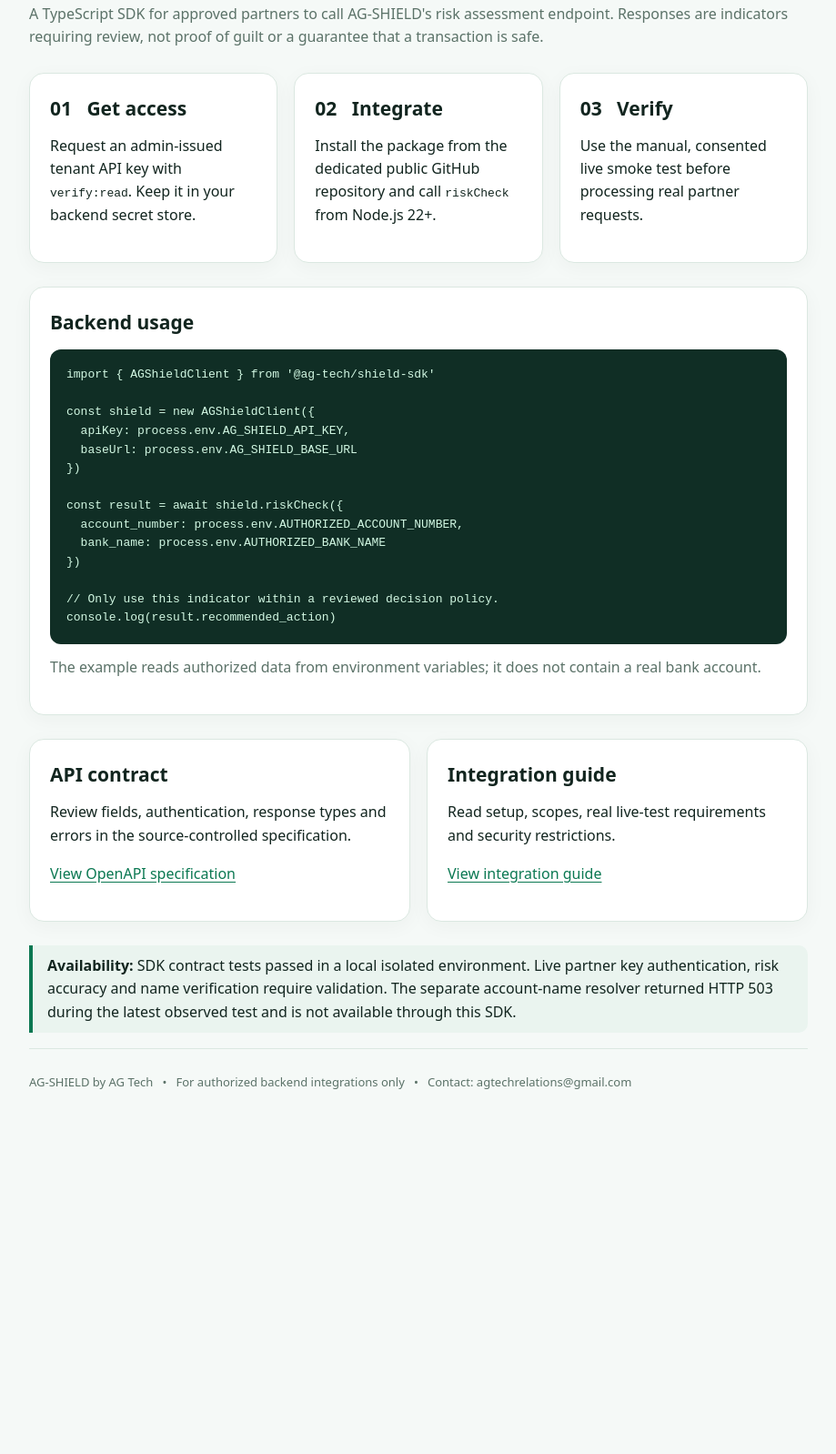
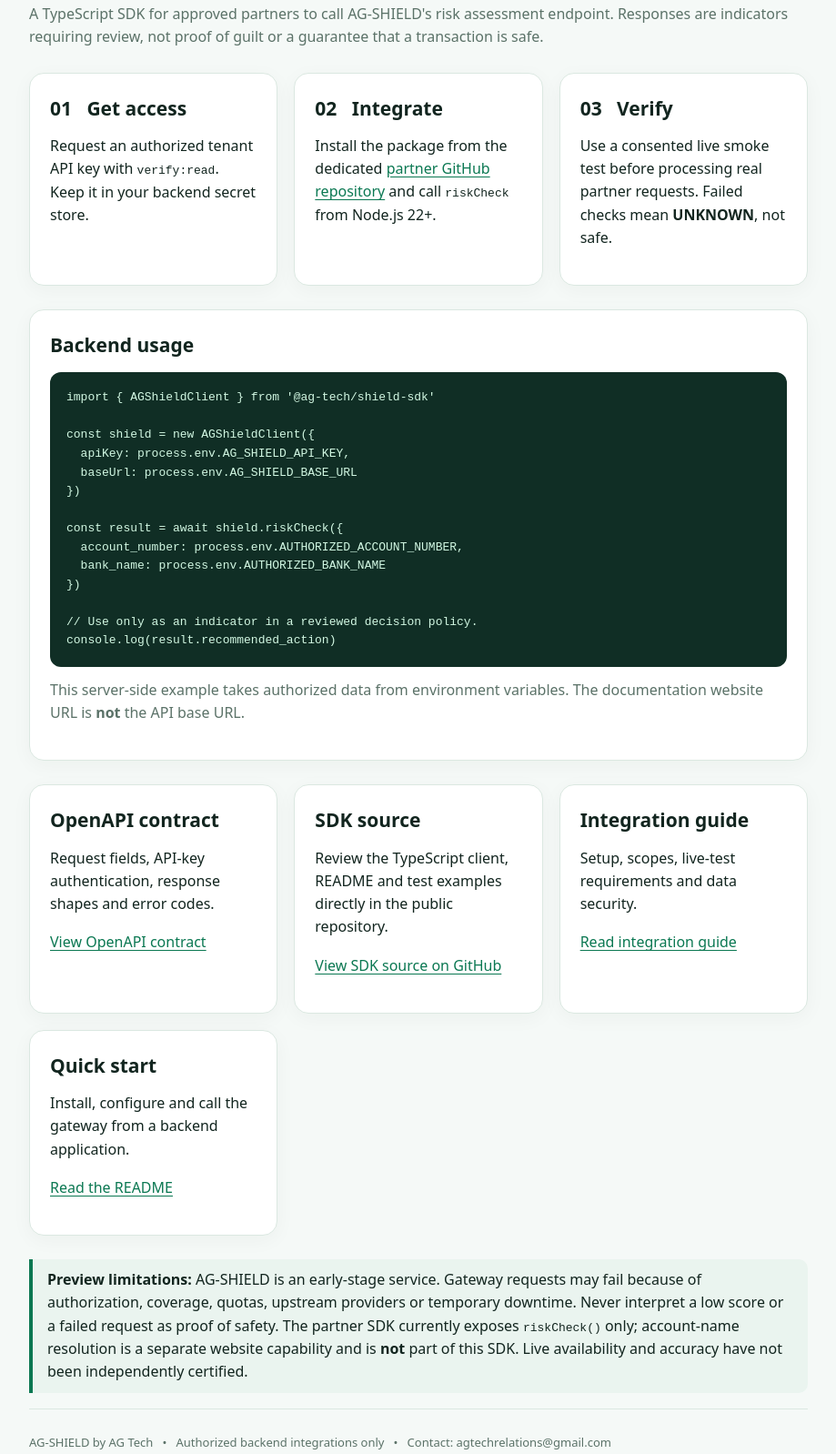
Before and after one commit to agtech-workspace/ag-shield-partner-sdk, a website: page docs/index.html in a window 1280 px wide. Shown: the part 376-1974 px from the top of the page at 91% size, without its empty margins (180-1099 px from the left). Before the commit the page ends 1665 px from the top, so only its background shows below. Drawn offline with Linux system fonts and the light colour scheme.

Commit message:
Revise documentation for AG-SHIELD integration
Updated API key request language, clarified SDK usage, and improved documentation links.

```diff
--- a/docs/index.html
+++ b/docs/index.html
@@ -29,9 +29,9 @@
     <h1>Build safer payment workflows with AG-SHIELD risk indicators.</h1>
     <p class="muted">A TypeScript SDK for approved partners to call AG-SHIELD's risk assessment endpoint. Responses are indicators requiring review, not proof of guilt or a guarantee that a transaction is safe.</p>
     <div class="cards">
-      <section class="card"><h2>01 &nbsp; Get access</h2><p>Request an admin-issued tenant API key with <code>verify:read</code>. Keep it in your backend secret store.</p></section>
-      <section class="card"><h2>02 &nbsp; Integrate</h2><p>Install the package from the dedicated public GitHub repository and call <code>riskCheck</code> from Node.js 22+.</p></section>
-      <section class="card"><h2>03 &nbsp; Verify</h2><p>Use the manual, consented live smoke test before processing real partner requests.</p></section>
+      <section class="card"><h2>01 &nbsp; Get access</h2><p>Request an authorized tenant API key with <code>verify:read</code>. Keep it in your backend secret store.</p></section>
+      <section class="card"><h2>02 &nbsp; Integrate</h2><p>Install the package from the dedicated <a href="https://github.com/agtech-workspace/ag-shield-partner-sdk">partner GitHub repository</a> and call <code>riskCheck</code> from Node.js 22+.</p></section>
+      <section class="card"><h2>03 &nbsp; Verify</h2><p>Use a consented live smoke test before processing real partner requests. Failed checks mean <strong>UNKNOWN</strong>, not safe.</p></section>
     </div>
     <section class="card">
       <h2>Backend usage</h2>
@@ -47,16 +47,18 @@ const result = await shield.riskCheck({
   bank_name: process.env.AUTHORIZED_BANK_NAME
 })
 
-// Only use this indicator within a reviewed decision policy.
+// Use only as an indicator in a reviewed decision policy.
 console.log(result.recommended_action)</pre>
-      <p class="muted">The example reads authorized data from environment variables; it does not contain a real bank account.</p>
+      <p class="muted">This server-side example takes authorized data from environment variables. The documentation website URL is <strong>not</strong> the API base URL.</p>
     </section>
     <div class="cards">
-      <section class="card"><h2>API contract</h2><p>Review fields, authentication, response types and errors in the source-controlled specification.</p><p><a href="./openapi.yaml">View OpenAPI specification</a></p></section>
-      <section class="card"><h2>Integration guide</h2><p>Read setup, scopes, real live-test requirements and security restrictions.</p><p><a href="./INTEGRATION.md">View integration guide</a></p></section>
+      <section class="card"><h2>OpenAPI contract</h2><p>Request fields, API-key authentication, response shapes and error codes.</p><p><a href="./openapi.yaml">View OpenAPI contract</a></p></section>
+      <section class="card"><h2>SDK source</h2><p>Review the TypeScript client, README and test examples directly in the public repository.</p><p><a href="https://github.com/agtech-workspace/ag-shield-partner-sdk/tree/main/src">View SDK source on GitHub</a></p></section>
+      <section class="card"><h2>Integration guide</h2><p>Setup, scopes, live-test requirements and data security.</p><p><a href="https://github.com/agtech-workspace/ag-shield-partner-sdk/blob/main/docs/INTEGRATION.md">Read integration guide</a></p></section>
+      <section class="card"><h2>Quick start</h2><p>Install, configure and call the gateway from a backend application.</p><p><a href="https://github.com/agtech-workspace/ag-shield-partner-sdk/blob/main/README.md">Read the README</a></p></section>
     </div>
-    <p class="note"><strong>Availability:</strong> SDK contract tests passed in a local isolated environment. Live partner key authentication, risk accuracy and name verification require validation. The separate account-name resolver returned HTTP 503 during the latest observed test and is not available through this SDK.</p>
-    <footer>AG-SHIELD by AG Tech &nbsp; &bull; &nbsp; For authorized backend integrations only &nbsp; &bull; &nbsp; Contact: agtechrelations@gmail.com</footer>
+    <p class="note"><strong>Preview limitations:</strong> AG-SHIELD is an early-stage service. Gateway requests may fail because of authorization, coverage, quotas, upstream providers or temporary downtime. Never interpret a low score or a failed request as proof of safety. The partner SDK currently exposes <code>riskCheck()</code> only; account-name resolution is a separate website capability and is <strong>not</strong> part of this SDK. Live availability and accuracy have not been independently certified.</p>
+    <footer>AG-SHIELD by AG Tech &nbsp; &bull; &nbsp; Authorized backend integrations only &nbsp; &bull; &nbsp; Contact: agtechrelations@gmail.com</footer>
   </main>
 </body>
 </html>
```
